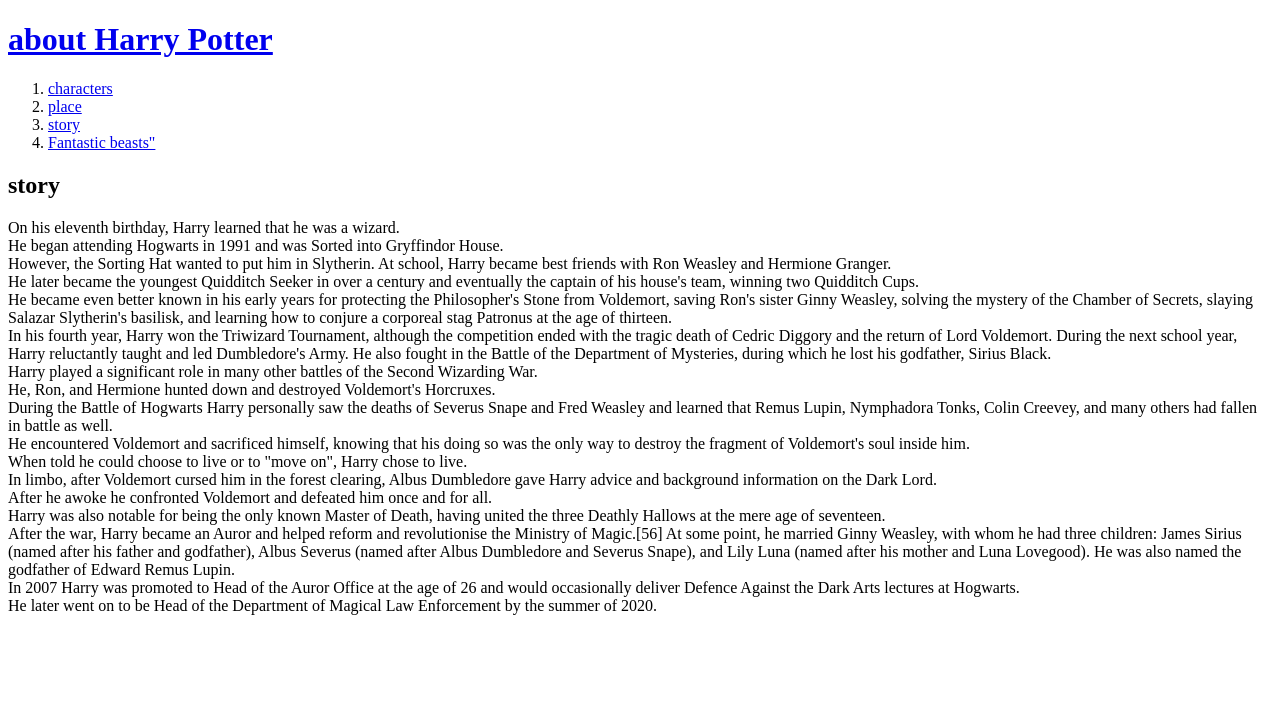
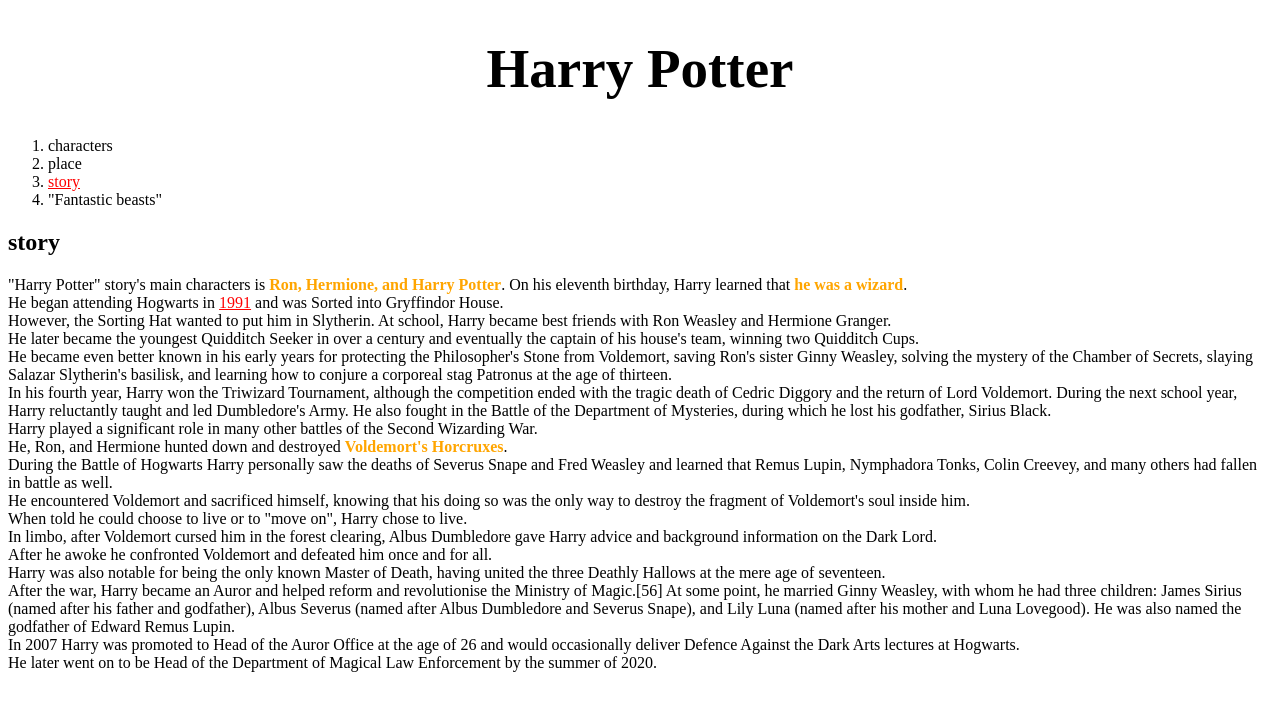
Before and after one commit to coicode/harryweb1, a plain HTML site: page 3.html in a window 1280 px wide. Drawn offline with Linux system fonts and the light colour scheme.

Commit message:
web1
version 2

```diff
--- a/3.html
+++ b/3.html
@@ -3,24 +3,39 @@
  <head>
    <title>about Harry Potter!</title>
   <meta charset="utf-8">
+  <style>
+    strong {
+      color:orange
+    }
+    h1 {
+      font-size:55px;
+      text-align: center;
+    }
+    a {
+      color:black;
+      text-decoration:none;
+    }
+  </style>
  </head>
  <body>
-   <h1><a href="index.html">about Harry Potter</a></h1>
+   <h1><a href="index.html">Harry Potter</a></h1>
   <ol>
     <li><a href="1.html">characters</a>
     <li><a href="2.html">place</a>
-    <li><a href="3.html">story</a>
-    <li><a href="4.html">Fantastic beasts"</a>
+    <li><a href="3.html"
+    style="color:red;text-decoration:underline">story</a>
+    <li><a href="4.html">"Fantastic beasts"</a>
   </ol>
     <h2>story</h2>
-    On his eleventh birthday, Harry learned that he was a wizard.<br>
-    He began attending Hogwarts in 1991 and was Sorted into Gryffindor House.<br>
+    "Harry Potter" story's main characters is <strong>Ron, Hermione, and Harry Potter</strong>.
+    On his eleventh birthday, Harry learned that <strong>he was a wizard</strong>.<br>
+    He began attending Hogwarts in <u style="color:red">1991</u> and was Sorted into Gryffindor House.<br>
     However, the Sorting Hat wanted to put him in Slytherin. At school, Harry became best friends with Ron Weasley and Hermione Granger.<br>
     He later became the youngest Quidditch Seeker in over a century and eventually the captain of his house's team, winning two Quidditch Cups.<br>
     He became even better known in his early years for protecting the Philosopher's Stone from Voldemort, saving Ron's sister Ginny Weasley, solving the mystery of the Chamber of Secrets, slaying Salazar Slytherin's basilisk, and learning how to conjure a corporeal stag Patronus at the age of thirteen.<br>
     In his fourth year, Harry won the Triwizard Tournament, although the competition ended with the tragic death of Cedric Diggory and the return of Lord Voldemort. During the next school year, Harry reluctantly taught and led Dumbledore's Army. He also fought in the Battle of the Department of Mysteries, during which he lost his godfather, Sirius Black.<br>
     Harry played a significant role in many other battles of the Second Wizarding War.<br>
-    He, Ron, and Hermione hunted down and destroyed Voldemort's Horcruxes.<br>
+    He, Ron, and Hermione hunted down and destroyed <strong>Voldemort's Horcruxes</strong>.<br>
     During the Battle of Hogwarts Harry personally saw the deaths of Severus Snape and Fred Weasley and learned that Remus Lupin, Nymphadora Tonks, Colin Creevey, and many others had fallen in battle as well.<br>
     He encountered Voldemort and sacrificed himself, knowing that his doing so was the only way to destroy the fragment of Voldemort's soul inside him.<br>
     When told he could choose to live or to "move on", Harry chose to live.<br>
```
Also changed, not shown: 1.html (+17 -3 lines), 2.html (+17 -3 lines), 4.html (+16 -3 lines).
